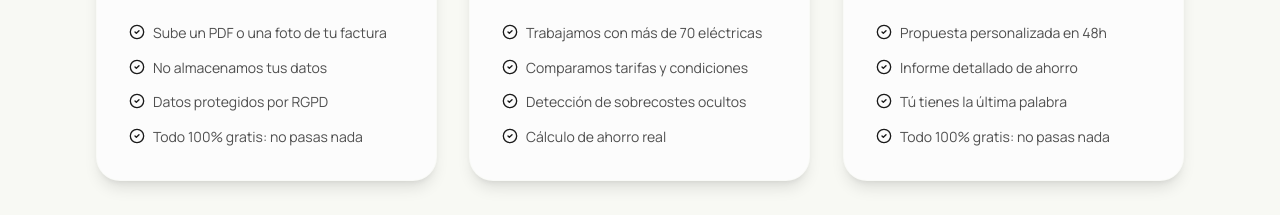
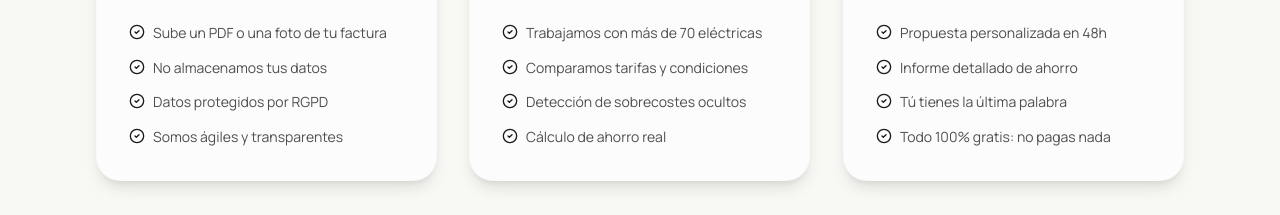
Before and after one commit to Medu-coder/voltik.es, a React (Vite) app: page /como-funciona in a window 1280 px wide. Shown: the part 900-1115 px from the top of the page. Built offline with nearby package versions, Linux system fonts and the light colour scheme.

Commit message:
apple touch icon y correcciones wording

```diff
--- a/index.html
+++ b/index.html
@@ -56,6 +56,7 @@
     <meta name="twitter:image" content="https://voltik.es/voltik-logo-web.png" />
     <meta name="twitter:image:alt" content="Logo de Voltik - Servicios de eficiencia energética" />
     <link rel="icon" href="/favicon.ico" />
+    <link rel="apple-touch-icon" sizes="180x180" href="/apple-touch-icon.png" />
     <link rel="canonical" href="https://voltik.es/" />
     <link rel="manifest" href="/manifest.json" />
     <meta name="theme-color" content="#DDE6D5" />
--- a/src/pages/como-funciona/ComoFunciona.tsx
+++ b/src/pages/como-funciona/ComoFunciona.tsx
@@ -20,7 +20,7 @@ const ComoFuncionaPage = () => {
           'Sube un PDF o una foto de tu factura',
           'No almacenamos tus datos',
           'Datos protegidos por RGPD',
-          'Todo 100% gratis: no pasas nada'
+          'Somos ágiles y transparentes'
         ]
     },
     {
@@ -42,7 +42,7 @@ const ComoFuncionaPage = () => {
           'Propuesta personalizada en 48h',
           'Informe detallado de ahorro',
           'Tú tienes la última palabra',
-          'Todo 100% gratis: no pasas nada'
+          'Todo 100% gratis: no pagas nada'
         ]
     },
   ]
--- a/src/pages/services/Services.tsx
+++ b/src/pages/services/Services.tsx
@@ -121,7 +121,7 @@ const ServicesPage = () => {
       'Negociación directa con comercializadoras',
       'Propuesta personalizada en menos de 48h',
       'Sin compromiso ni permanencia',
-      'Ahorro medio del 20% garantizado'
+      'Ahorro medio del 23%'
     ],
     process: [
       {
```
Also changed, not shown: public/apple-touch-icon.png (added).
